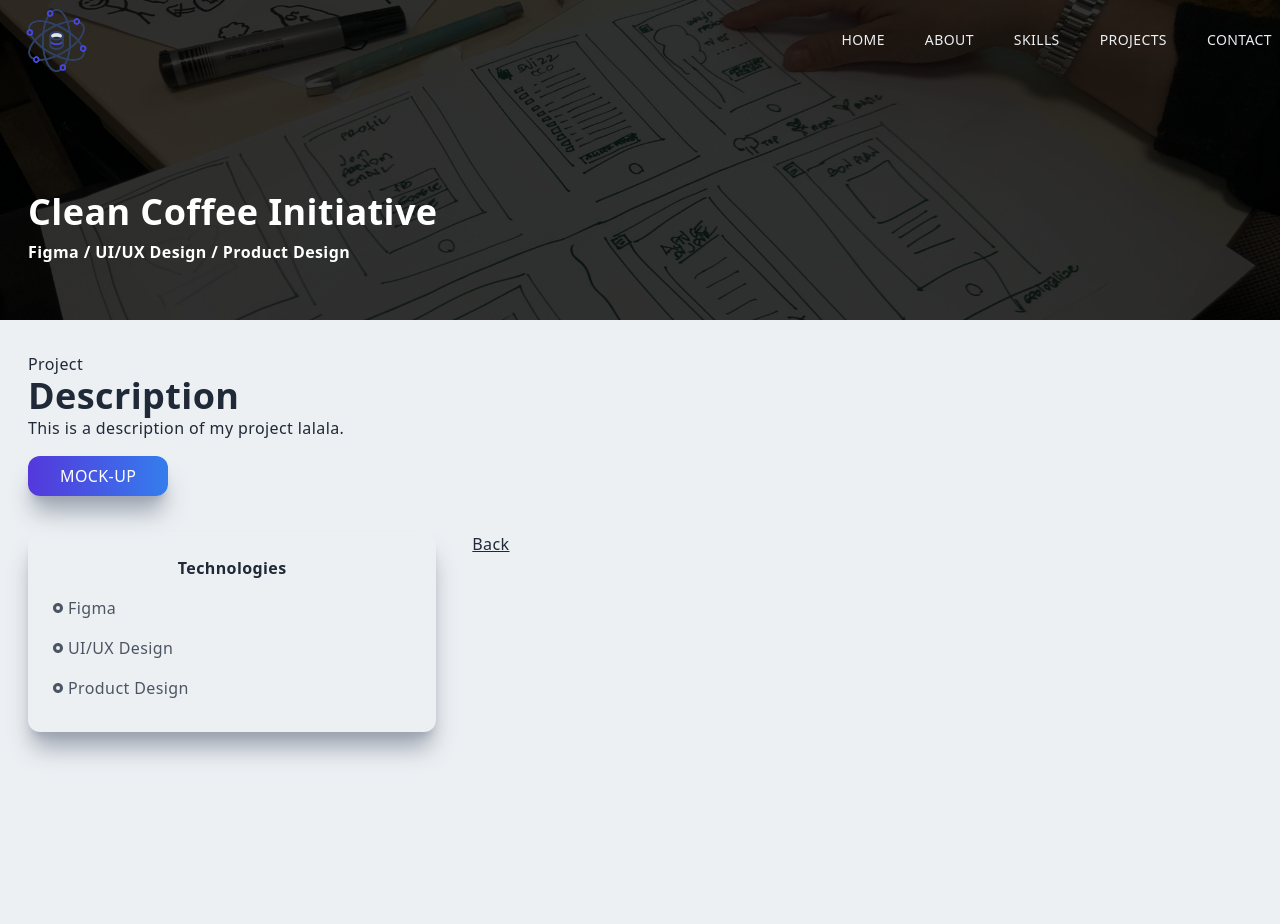
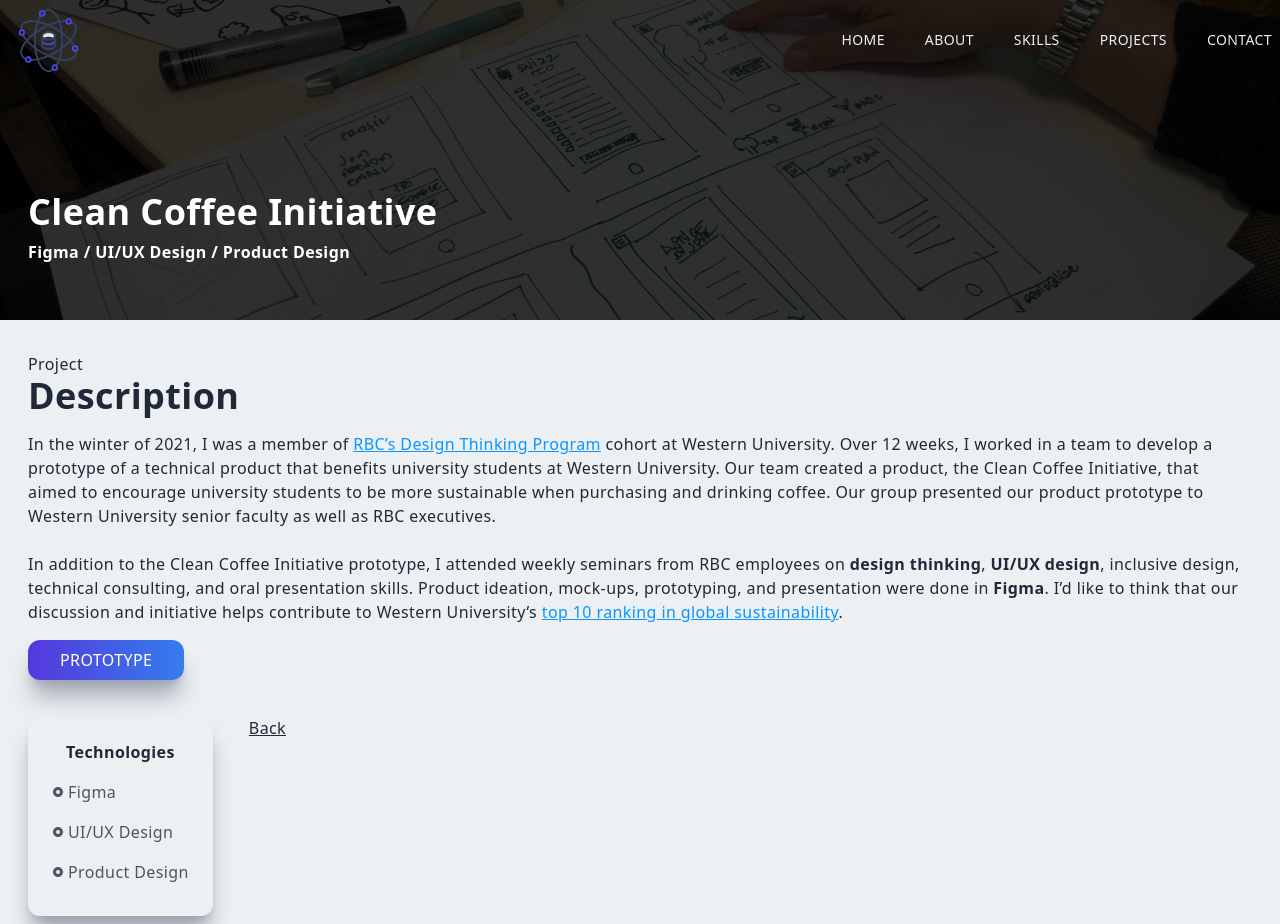
Before and after one commit to JacksonH44/personal-website, a Next.js app: page /cci in a window 1280 px wide. Before the commit the page ends 800 px from the top, so only its background shows below. Built offline with nearby package versions, Linux system fonts and the light colour scheme.

Commit message:
finish slidesleuth and cci descriptions

```diff
--- a/components/Navbar.jsx
+++ b/components/Navbar.jsx
@@ -51,7 +51,7 @@
     className={shadow ? 'fixed w-full h-20 shadow-xl z-[100]' : 'fixed w-full h-20 z-[100]'}>
       <div className='flex justify-between items-center w-full h-full px-2 2xl:px-16'>
         <Link href='/'>
-        <Image className='mx-4' src={navImg} alt="/" width='65' height='15' />
+        <Image className='mx-2' src={navImg} alt="/" width='65' height='15' />
         </Link>
         <div>
           <ul style={{color: `${linkColour}`}} className='hidden md:flex'>
--- a/pages/cci.jsx
+++ b/pages/cci.jsx
@@ -27,12 +27,16 @@
           <div className='col-span-4'>
             <p>Project</p>
             <h2>Description</h2>
+            <p className='mt-4'>
+              In the winter of 2021, I was a member of <a className='underline text-[#0A95FF]' href="https://www.eng.uwo.ca/rbcdt/index.html">RBC’s Design Thinking Program</a> cohort at Western University. Over 12 weeks, I worked in a team to develop a prototype of a technical product that benefits university students at Western University. Our team created a product, the Clean Coffee Initiative, that aimed to encourage university students to be more sustainable when purchasing and drinking coffee. Our group presented our product prototype to Western University senior faculty as well as RBC executives.
+            </p>
+            <br />
             <p>
-              This is a description of my project lalala.
+              In addition to the Clean Coffee Initiative prototype, I attended weekly seminars from RBC employees on <strong>design thinking</strong>, <strong>UI/UX design</strong>, inclusive design, technical consulting, and oral presentation skills. Product ideation, mock-ups, prototyping, and presentation were done in <strong>Figma</strong>. I’d like to think that our discussion and initiative helps contribute to Western University’s <a className='underline text-[#0A95FF]' href="https://news.westernu.ca/2023/06/western-top-10-global-universities/">top 10 ranking in global sustainability</a>.
             </p>
             <button className='px-8 py-2 mt-4 mr-8 cursor-pointer hover:scale-110 ease-in duration-300'>
               <Link href="https://www.figma.com/proto/1skb5vAMvSwDxG6SNMEgMU/Prototype---Design-Lions?node-id=175-2574&starting-point-node-id=195%3A2941&mode=design&t=3kuG83B6neHXlpVp-1">
-                Mock-up
+                Prototype
               </Link>
             </button>
           </div>
--- a/pages/slideSleuth.jsx
+++ b/pages/slideSleuth.jsx
@@ -27,8 +27,12 @@
           <div className='col-span-4'>
             <p>Project</p>
             <h2>Description</h2>
+            <p className='mt-4'>
+              In the summer of 2023, I got the opportunity to work for <a className='underline text-[#0A95FF]' href="https://www.uhn.ca/">University Health Network</a> consulting with physicians to leverage artificial intelligence in precision oncology. In addition to my role at UHN, I was a member of the <a className='underline text-[#0A95FF]' href="https://datasciences.utoronto.ca/">Data Science Institute</a> at the University of Toronto this summer. We built a deep learning tool, SlideSleuth, that uses an unsupervised deep learning model to analyze slide images of lung adenocarcinoma (LUAD). LUAD is a challenging form of cancer to diagnose due to the complexity of the slide images produced from a clinical setting. Our goal was to extract relevant features from the slide images to aid expert physicians in their diagnoses.
+            </p>
+            <br></br>
             <p>
-              This is a description of my project lalala.
+              Our model was a convolutional variational autoencoder built in <strong>Python</strong> and <strong>Tensorflow</strong>. The goal of the model is to reduce our images to a smaller feature vector representation, effectively embedding the image. We then further reduce the dimension of the feature vectors via clustering. We then aim to map feature vector dimensions to image attributes, thus providing physicians with interpretability of our model. Our private dataset consists of 158 slide images from 106 patients at UHN, with each slide image being cropped into smaller tiles, for a total of 144,024 tiles. The data processing and data pipelining was done in Python and <strong>R</strong>, and data visualization was done in R. At the end of the project, we confirmed that our model was recognizing and extracting salient features of images. Next steps for this project include developing further consultation with physicians to improve model interpretation.
             </p>
             <button className='px-8 py-2 mt-4 mr-8 cursor-pointer hover:scale-110 ease-in duration-300'>
               <Link href="https://github.com/JacksonH44/SlideSleuth">
```
